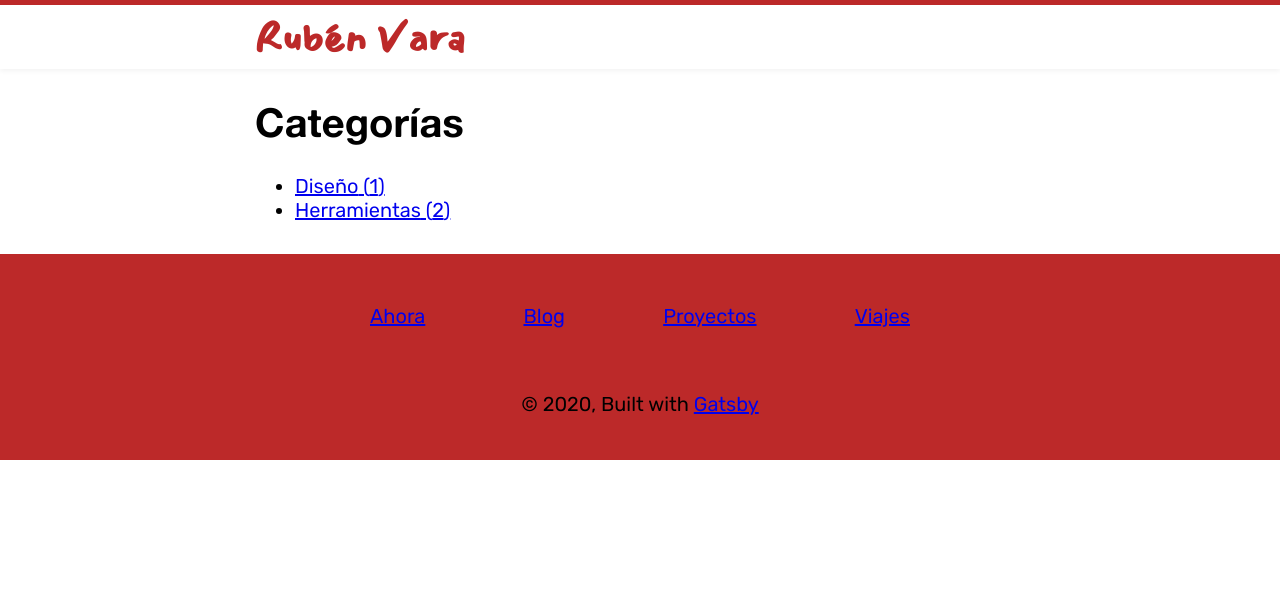
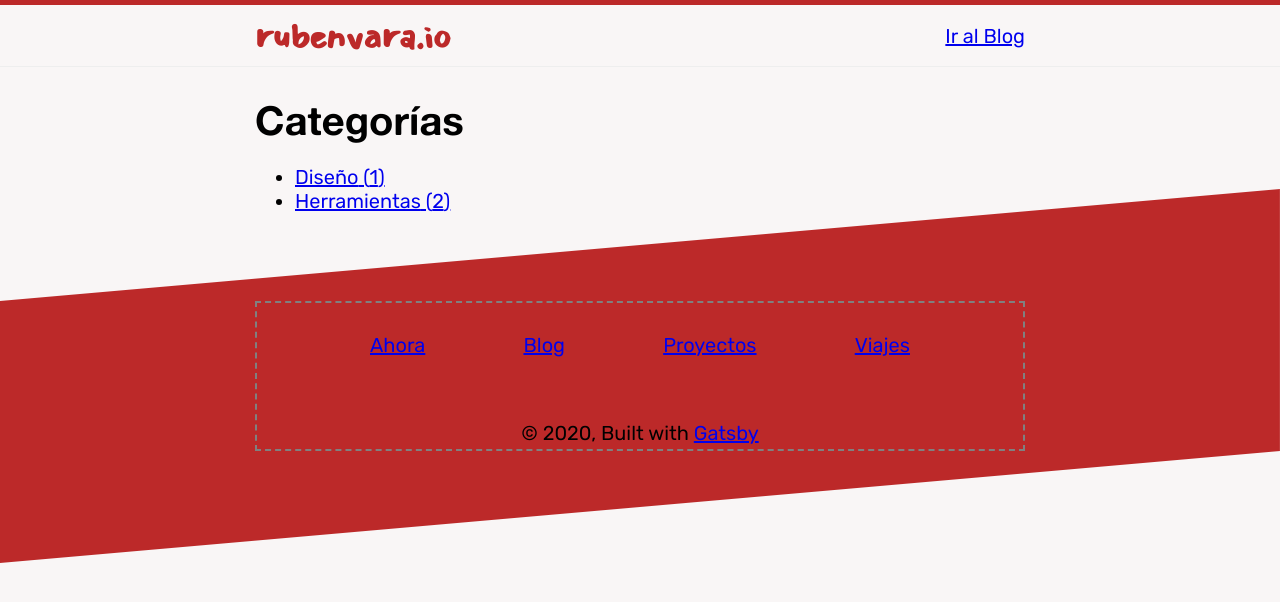
Before and after one commit to rubenvar/rubenvara-gatsby, a Gatsby site: page /categorias in a window 1280 px wide. Built offline with nearby package versions, Linux system fonts and the light colour scheme; Gatsby itself is replaced by a stand-in of ours.

Commit message:
styling, utils, ListedPost

```diff
--- a/package.json
+++ b/package.json
@@ -14,6 +14,7 @@
     "gatsby-source-filesystem": "^2.1.46",
     "gatsby-transformer-remark": "^2.6.58",
     "gatsby-transformer-sharp": "^2.3.13",
+    "lodash.debounce": "^4.0.8",
     "lodash.kebabcase": "^4.1.1",
     "prop-types": "^15.7.2",
     "react": "^16.12.0",
--- /dev/null
+++ b/src/components/CategoryLink.js
@@ -0,0 +1,13 @@
+import React from 'react';
+import PropTypes from 'prop-types';
+import { Link } from 'gatsby';
+import kebabCase from 'lodash.kebabcase';
+
+export default function CategoryLink({ cat, children }) {
+  return <Link to={`/categoria/${kebabCase(cat)}`}>{children}</Link>;
+}
+
+CategoryLink.propTypes = {
+  cat: PropTypes.string.isRequired,
+  children: PropTypes.string,
+};
--- a/src/components/Footer.js
+++ b/src/components/Footer.js
@@ -3,20 +3,42 @@ import styled from 'styled-components';
 
 import Nav from './Nav';
 import Inner from './styles/Inner';
+import useCurrentWidth from '../utils/useCurrentWidth';
 
 const StyledFooter = styled.footer`
-  background: ${props => props.theme.primary500};
-  padding: 20px;
+  /* background: ${props => props.theme.bgDarker}; */
+  padding: ${props => props.width * props.magicNumber}px 0;
   margin-top: 32px;
+  position: relative;
+  &::before {
+    content: '';
+    position: absolute;
+    top: 0;
+    right: 0;
+    bottom: 0;
+    left: 0;
+    background: ${props => props.theme.red};
+    transform: skewy(${props => props.angle}deg);
+    transform-origin: 50% 0;
+    outline: 1px solid transparent;
+    backface-visibility: hidden;
+  }
   > div {
     display: flex;
     flex-direction: column;
     align-items: center;
+    position: relative;
+    border: 2px dashed grey;
   }
 `;
 
-const Footer = () => (
-  <StyledFooter>
+const Footer = () => {
+  const angle = -5;
+  const magicNumber = Math.abs(Math.tan((angle * Math.PI) / 180) / 2);
+  const width = useCurrentWidth();
+
+  return (
+    <StyledFooter angle={angle} magicNumber={magicNumber} width={width}>
       <Inner>
         <Nav />
         <p>
@@ -27,5 +49,6 @@ const Footer = () => (
       </Inner>
     </StyledFooter>
   );
+};
 
 export default Footer;
--- a/src/components/header.js
+++ b/src/components/header.js
@@ -5,37 +5,53 @@ import styled from 'styled-components';
 import Inner from './styles/Inner';
 
 const StyledHeader = styled.header`
-  background: ${props => props.theme.whiteBg};
+  background: ${props => props.theme.white};
   margin-bottom: 1.45rem;
   padding: 12px 0;
-  box-shadow: 0 2px 5px rgba(0, 0, 0, 0.05);
-  h1 {
-    margin: 0;
-    line-height: 1;
-    font-family: 'Mansalva', cursive;
-    a {
-      color: ${props => props.theme.primary500};
-      text-decoration: none;
+  border-bottom: 1px solid #eee;
+  > div {
+    display: flex;
+    justify-content: space-between;
+    align-items: center;
+    h2 {
+      font-size: 1.85rem;
+      margin: 0;
+      line-height: 1;
+      font-family: 'Mansalva', cursive;
+      a {
+        color: ${props => props.theme.red};
+        text-decoration: none;
+      }
     }
   }
 `;
 
-const Header = () => {
-  const data = useStaticQuery(graphql`
-    query SiteTitleQuery {
-      site {
-        siteMetadata {
-          title
-        }
-      }
-    }
-  `);
+const Header = ({ isBlog }) => {
+  // const data = useStaticQuery(graphql`
+  //   query SiteTitleQuery {
+  //     site {
+  //       siteMetadata {
+  //         title
+  //       }
+  //     }
+  //   }
+  // `);
+  // const title = data.site.siteMetadata.title;
+  // hardcoded instead of getting the site-title in gatsby-config
+  const title = `rubenvara.io`;
+  const current = `el blog`;
+
   return (
     <StyledHeader>
       <Inner>
-        <h1>
-          <Link to="/">{data.site.siteMetadata.title}</Link>
-        </h1>
+        <h2>
+          <Link to="/">{title}</Link>
+        </h2>
+        {!isBlog && (
+          <nav>
+            <Link to="/blog">Ir al Blog</Link>
+          </nav>
+        )}
       </Inner>
     </StyledHeader>
   );
--- a/src/components/layout.js
+++ b/src/components/layout.js
@@ -10,12 +10,12 @@ import Inner from './styles/Inner';
 import TopBar from './styles/TopBar';
 import GlobalStyle from './styles/GlobalStyle';
 
-const Layout = ({ isPost, children }) => (
+const Layout = ({ isPost, isBlog, children }) => (
   <Fragment>
     <GlobalStyle />
     <ThemeProvider theme={theme}>
       <TopBar />
-      {!isPost && <Header />}
+      {!isPost && <Header isBlog={isBlog} />}
       <Inner>
         <main>{children}</main>
       </Inner>
@@ -27,6 +27,7 @@ const Layout = ({ isPost, children }) => (
 Layout.propTypes = {
   children: PropTypes.node.isRequired,
   isPost: PropTypes.bool,
+  isBlog: PropTypes.bool,
 };
 
 export default Layout;
--- a/src/components/styles/GlobalStyle.js
+++ b/src/components/styles/GlobalStyle.js
@@ -1,5 +1,5 @@
 import { createGlobalStyle } from 'styled-components';
-
+import theme from './Theme';
 import fontAlte from '../../assets/fonts/AlteHaasGroteskRegular.ttf';
 import fontAlteBold from '../../assets/fonts/AlteHaasGroteskBold.ttf';
 import fontMansalva from '../../assets/fonts/Mansalva-Regular.ttf';
@@ -50,7 +50,7 @@ const GlobalStyle = createGlobalStyle`
     padding: 0;
     -webkit-font-smoothing: antialiased;
     -moz-osx-font-smoothing: grayscale;
-    background-color: white;
+    background-color: ${theme.white};
     word-wrap: break-word;
     font-size: 1rem;
     font-kerning: normal;
@@ -99,13 +99,60 @@ const GlobalStyle = createGlobalStyle`
     padding-top: 0;
     margin-bottom: 1.45rem;
   }
+  a {
+    transition: all 0.25s;
+  }
   p {
-    margin: 0 0 20px 0;
+    margin: 0;
     line-height: 1.625rem;
   }
+  .content {
+    p {
+      margin: 0 0 20px 0;
+      a {
+        color: ${theme.red};
+        position: relative;
+        text-decoration: none;
+        padding: 0 1px;
+        &::after {
+          position: absolute;
+          background: linear-gradient(to right, ${theme.red}, ${theme.redDarker});
+          content: "";
+          width: 100%;
+          height: 2px;
+          bottom: -2px;
+          left: 0;
+          z-index: -1;
+          transition: all 0.25s;
+        }
+        &:hover {
+          color: ${theme.bg};
+          border-color: transparent;
+
+          &::after {
+            height: 100%;
+          }
+        }
+        &:focus {
+          outline: none;
+          border: 2px solid ${theme.text};
+          border-radius: 3px;
+          transition: none;
+        }
+      }
+    }
+  }
   h1, h2, h3, h4 {
+    margin: 0;
     text-rendering: optimizeLegibility;
     font-family: 'Alte Haas Grotesk', cursive;
+  }
+  h2 a {
+    text-decoration: none;
+    color: ${theme.red};
+    &:hover {
+      color: ${theme.black};
+    }
   }
   input, button, textarea, select {
     font-size: inherit;
@@ -115,6 +162,14 @@ const GlobalStyle = createGlobalStyle`
   button {
     cursor: pointer;
   }
+  button,
+  a {
+    &:focus {
+      outline: none;
+      border: 2px solid orange;
+      transition: none;
+    }
+  }
   @media only screen and (max-width: 480px) {
     html {
       font-size: 100%;
--- a/src/components/styles/Theme.js
+++ b/src/components/styles/Theme.js
@@ -1,7 +1,54 @@
+const text = `hsl(0, 20%, 5%)`;
+const redLighter = `hsl(0, 64%, 70%)`;
+const red = `hsl(0, 64%, 45%)`;
+const redDarker = `hsl(0, 64%, 25%)`;
+
 const theme = {
-  maxWidth: '770px',
-  primary500: '#bc2929',
-  whiteBg: '#fff',
+  maxWidth: `770px`,
+
+  black: `hsl(0, 20%, 5%)`,
+  white: `hsl(0, 20%, 97%)`,
+
+  bg: `hsl(0, 20%, 97%)`,
+  bgDarker: `hsl(0, 10%, 76%)`,
+
+  text,
+
+  codeBg: `#282a36`,
+
+  grey: `#dadada`,
+  greyDark: `#999`,
+  greyDarker: `#566565`,
+  copyrightGrey: `#797979`,
+
+  redLighter,
+  red,
+  redDarker,
+  redDarkest: `hsl(358, 57%, 16%)`,
+
+  redGradient: `linear-gradient(to right, var(${redLighter}), var(${red}), var(${red}), var(${redDarker}))`,
+
+  twitterGradient: `linear-gradient(to left, white, hsl(203, 89%, 83%))`,
+  twitterLink: `hsl(203, 99%, 23%)`,
+  twitterTitle: `hsl(203, 69%, 33%)`,
+
+  listedPostBg: `linear-gradient(to right, hsla(0, 20%, 92%, 0.55), hsla(0, 20%, 94%, 0.35))`,
+  listedPostBorder: `#ccc`,
+
+  jsColor: `#f7df1e`,
+  htmlColor: `#f16529`,
+  cssColor: `#2965f1`,
+
+  linkHover: `var(${text})`,
+
+  defBs: `0 2px 3px rgba(0, 0, 0, 0.2)`,
+  defBr: `3px`,
+
+  buttonRadius: `3px`,
+  buttonShadow: `0 2px 3px rgba(0, 0, 0, 0.19)`,
+
+  // rv-red: #e10707,
+  // rv-red: hsl(0, 94%, 45%),
 };
 
 export default theme;
--- a/src/components/styles/TopBar.js
+++ b/src/components/styles/TopBar.js
@@ -3,7 +3,7 @@ import styled from 'styled-components';
 const TopBar = styled.div`
   width: 100%;
   height: 5px;
-  background: ${props => props.theme.primary500};
+  background: ${props => props.theme.red};
   top: 0;
   position: sticky;
 `;
--- a/src/pages/categorias.js
+++ b/src/pages/categorias.js
@@ -5,6 +5,7 @@ import { Link, graphql } from 'gatsby';
 
 import Layout from '../components/Layout';
 import SEO from '../components/SEO';
+import CategoryLink from '../components/CategoryLink';
 
 const CategoriesPage = ({
   data: {
@@ -21,9 +22,9 @@ const CategoriesPage = ({
       <ul>
         {group.map(category => (
           <li key={category.fieldValue}>
-            <Link to={`/categoria/${kebabCase(category.fieldValue)}/`}>
+            <CategoryLink cat={category.fieldValue}>
               {category.fieldValue} ({category.totalCount})
-            </Link>
+            </CategoryLink>
           </li>
         ))}
       </ul>
--- a/src/posts/Un Post Fantástico/un-post-fantastico.md
+++ b/src/posts/Un Post Fantástico/un-post-fantastico.md
@@ -9,7 +9,7 @@ categories: ["Diseño", "Herramientas"]
 
 Lorem ipsum dolor sit, amet consectetur adipisicing elit. Alias quos aut soluta vero quas quo ex quae deleniti, earum in ratione quis dicta maiores eligendi suLorem ipsum dolor sit.
 
-Amet consectetur adipisicing elit. Alias quos aut soluta vero quas quo ex quae deleniti, earum in ratione quis dicta maiores eligendi sunt accusamus, eius enim consequatur.nt accusamus, eius enim consequatur accusamus, eius enim consequatur.
+Ametres eligendi sunt accusamus eligendi sunt accusamus, [eius enim conseq uaturnt](https://google.com). Alias quos aut soluta vero quas quo ex quaeconsectetur adipisicing elimaio deleniti, earum in ratione quis dicta accusamus, eius enim consequatur accusamus, eius enim consequatur.
 
 ## Ex quae deleniti
 
--- /dev/null
+++ b/src/utils/useCurrentWidth.js
@@ -0,0 +1,35 @@
+// idea from https://usehooks.com/useWindowSize/
+import { useState, useEffect, useCallback } from 'react';
+import debounce from 'lodash.debounce';
+
+function useCurrentWidth() {
+  const isClient = typeof window === 'object';
+
+  // use useCallback to avoid errors
+  const widthCallback = useCallback(
+    // if server render, returns undefined
+    () => (isClient ? window.innerWidth : undefined),
+    [isClient]
+  );
+
+  // store value on state
+  const [currentWidth, setCurrentWidth] = useState(widthCallback);
+
+  // handle resizes
+  useEffect(() => {
+    if (!isClient) return false;
+
+    const handleResize = debounce(() => {
+      setCurrentWidth(widthCallback());
+    }, 150);
+
+    window.addEventListener('resize', handleResize);
+
+    return () => window.removeEventListener('resize', handleResize);
+  }, [isClient, widthCallback]);
+
+  // return width as number
+  return currentWidth;
+}
+
+export default useCurrentWidth;
```
Also changed, not shown: src/components/ListedPost.js (added, +77 -0 lines), src/components/PostCard.js (deleted, +0 -29 lines), src/components/styles/ButtonLink.js (added, +20 -0 lines), src/pages/blog.js (+20 -5 lines), src/pages/now.js (added, +10 -0 lines), src/templates/post.js (+4 -4 lines), 1 other file. Lines whose indentation alone changed are shown as unchanged.
